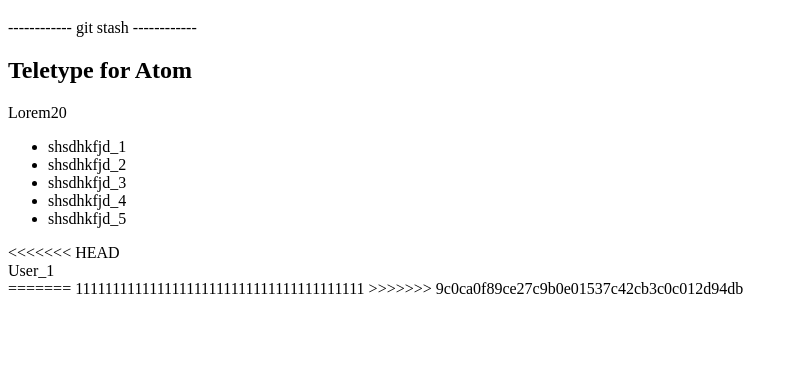
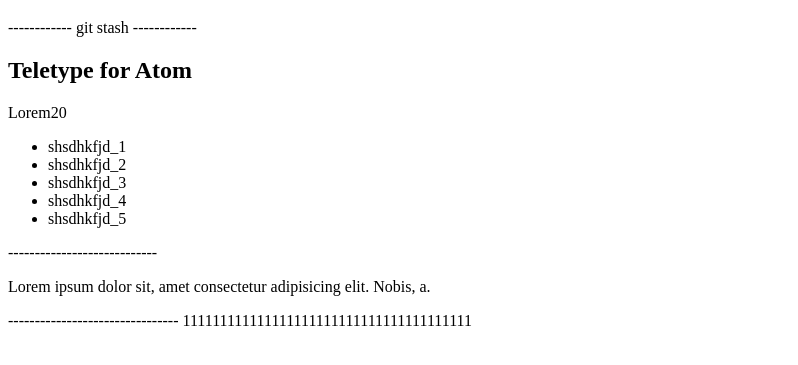
Before and after one commit to IgorKoren/git-loftskhool, a plain HTML site: page index.html in a window 1280 px wide. Shown: the part 61-426 px from the top of the page, without its empty margins (0-798 px from the left). Drawn offline with Linux system fonts and the light colour scheme.

Commit message:
add textt 222

```diff
--- a/index.html
+++ b/index.html
@@ -22,11 +22,11 @@
         <li>shsdhkfjd_4</li>
         <li>shsdhkfjd_5</li>
     </ul>
-<<<<<<< HEAD
-    <div>User_1</div>
-=======
+    ----------------------------
+    <p>Lorem ipsum dolor sit, amet consectetur adipisicing elit. Nobis, a.</p>
+    --------------------------------
     <span>1111111111111</span><span>1111111111111</span><span>1111111111111</span>
->>>>>>> 9c0ca0f89ce27c9b0e01537c42cb3c0c012d94db
+
 
 
 </body>
```
